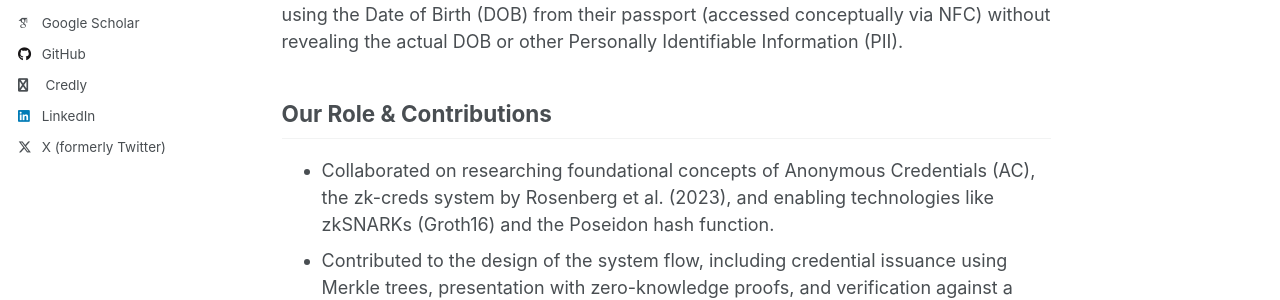
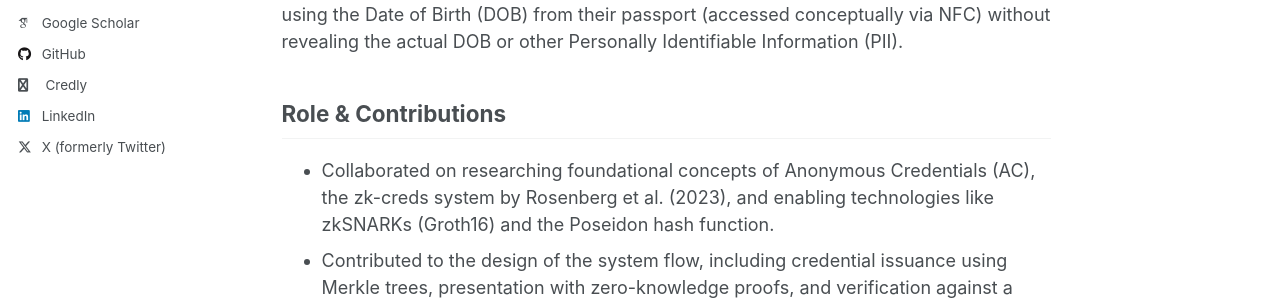
Before and after one commit to oigbape/oigbape.github.io, a Jekyll site: the page built from _portfolio/zk-creds-demo.md, in a window 1280 px wide and 900 px high. Shown: the part 371-671 px from the top of the window. Built offline with Jekyll 4.4.1, drawn with Linux system fonts in a browser that asks for light colours; some web fonts are replaced.

Commit message:
Update zk-creds-demo.md

```diff
--- a/_portfolio/zk-creds-demo.md
+++ b/_portfolio/zk-creds-demo.md
@@ -14,7 +14,7 @@ technologies: "zkSNARKs (Groth16), Rust (zkcreds-rs), Poseidon Hash, Merkle Tree
 ## Objective
 This project aimed to address the privacy challenges in traditional user authentication by implementing and evaluating an anonymous credential system based on core zk-creds principles. The specific use case was to enable a user to prove they are over 21 years old using the Date of Birth (DOB) from their passport (accessed conceptually via NFC) without revealing the actual DOB or other Personally Identifiable Information (PII).
 
-## Our Role & Contributions
+## Role & Contributions
 * Collaborated on researching foundational concepts of Anonymous Credentials (AC), the zk-creds system by Rosenberg et al. (2023), and enabling technologies like zkSNARKs (Groth16) and the Poseidon hash function.
 * Contributed to the design of the system flow, including credential issuance using Merkle trees, presentation with zero-knowledge proofs, and verification against a defined predicate (age > 21).
 * Worked with the `zkcreds-rs` Rust library to implement the core cryptographic operations for the age verification demo.
```
